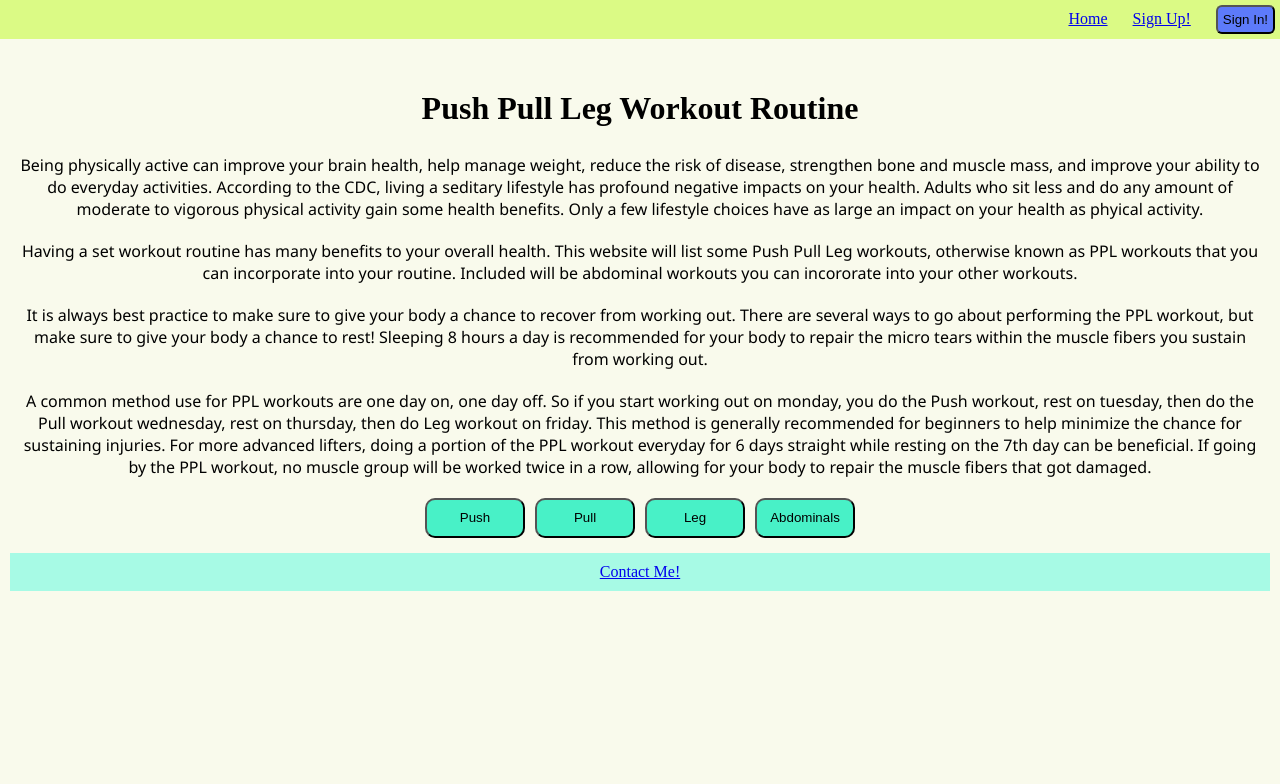
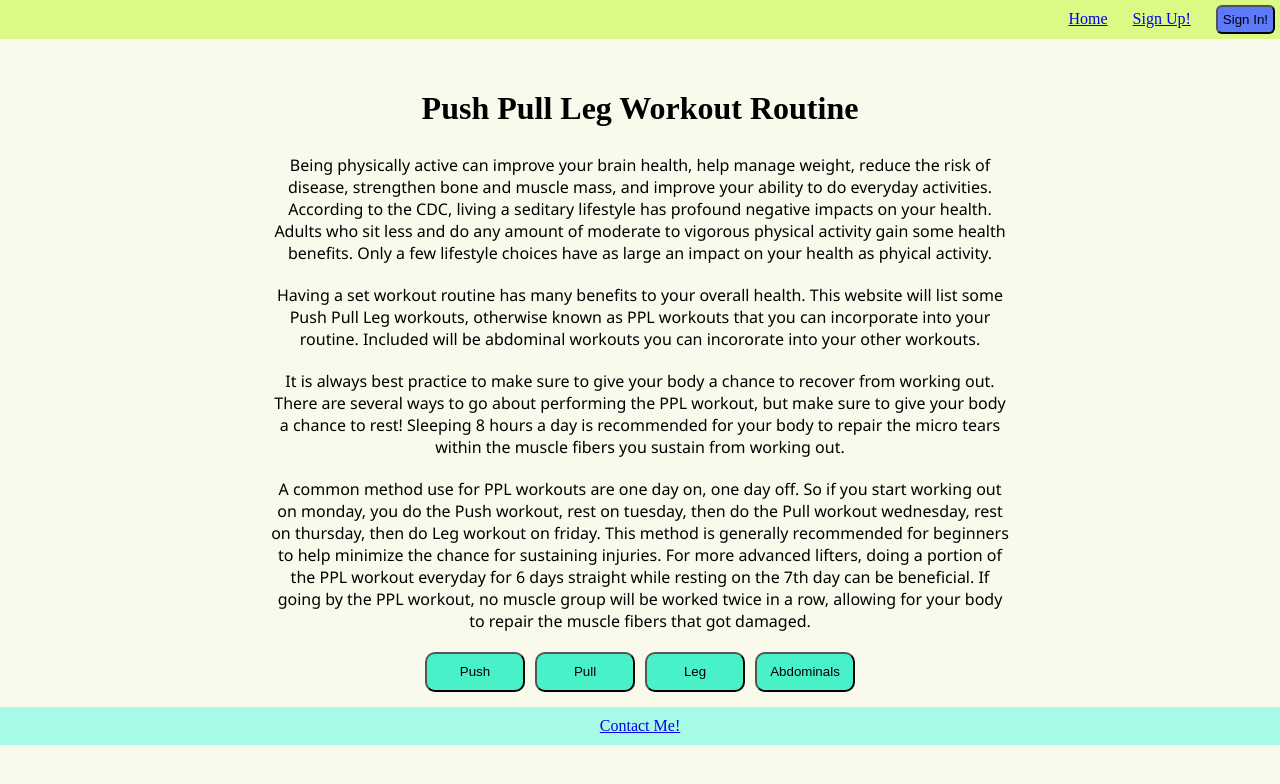
Before and after one commit to Codingisfun190/finalproject, a React (Create React App) app: page / in a window 1280 px wide. Shown: the top 784 px of the page. Built offline with nearby package versions, Linux system fonts and the light colour scheme.

Commit message:
condensed p tags

```diff
--- a/src/App.css
+++ b/src/App.css
@@ -41,6 +41,14 @@ body {
   background-color: rgb(93, 122, 250);
   box-shadow: 0 4px #666;
   transform: translateY(4px);
+}
+
+.all-p {
+  display: block;
+  margin-left: auto;
+  margin-right: auto;
+  width: 60%;
+
 }
 
 p {
@@ -102,6 +110,6 @@ h1 {
   display: flex;
   justify-content: center;
   padding: 10px;
-  margin: 10px;
+  margin-top: 10px;
   background-color: rgb(167, 250, 229);
 }
--- a/src/App.js
+++ b/src/App.js
@@ -88,7 +88,7 @@ function App() {
           Having a set workout routine has many benefits to your overall health.
           This website will list some Push Pull Leg workouts, otherwise known as
           PPL workouts that you can incorporate into your routine. Included will
-          be abdominal workouts you can incororate into your other workouts.{' '}
+          be abdominal workouts you can incororate into your other workouts.
         </p>
         <p>
           It is always best practice to make sure to give your body a chance to
```
